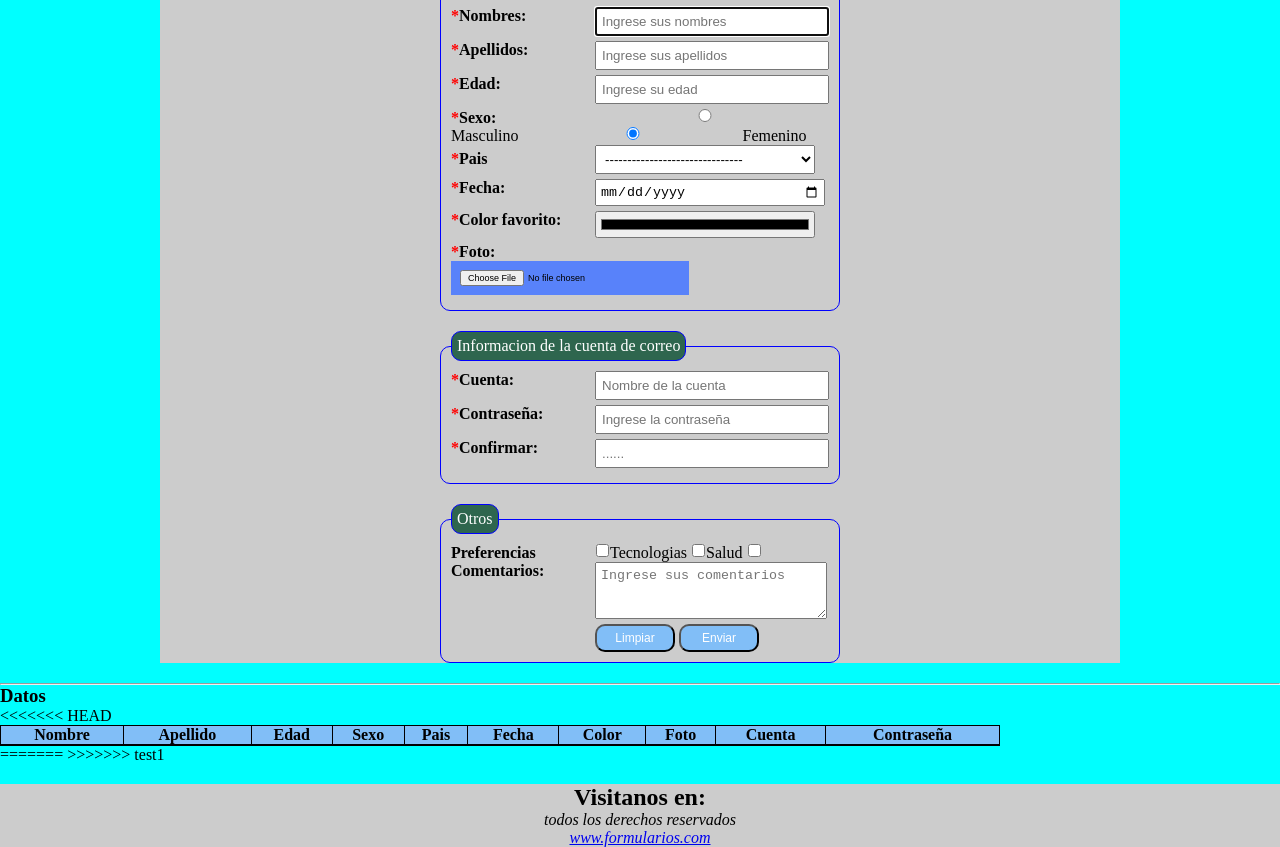
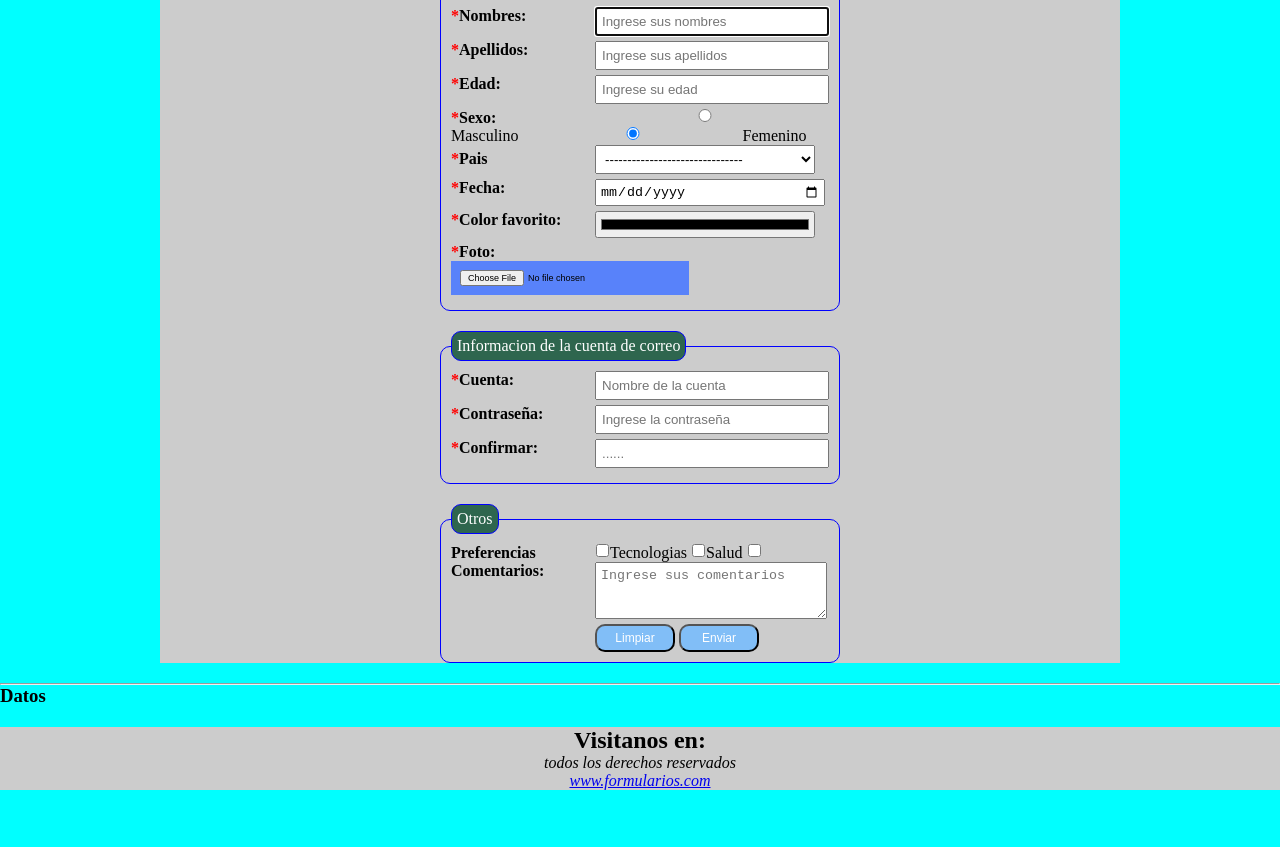
Before and after one commit to Eric-H-R/JSON111, a plain HTML site: page index1.html in a window 1280 px wide. Shown: the part 139-986 px from the top of the page. After the commit the page ends 929 px from the top, so only its background shows below. Drawn offline with Linux system fonts and the light colour scheme.

Commit message:
Se elimino tabla en el index1

```diff
--- a/index1.html
+++ b/index1.html
@@ -100,37 +100,7 @@
     <section>
         <hr/>
     <h3>Datos</h3>
-<<<<<<< HEAD
-        <table>
-          <tr>
-            <th>Nombre</th>
-            <th>Apellido</th>
-            <th>Edad</th>
-            <th>Sexo</th>
-            <th>Pais</th>
-            <th>Fecha</th>
-            <th>Color</th>
-            <th>Foto</th>
-            <th>Cuenta</th>
-            <th>Contraseña</th>
-          </tr>
-          <tr>
-            <th id="n"></th>
-            <th id="a"></th>
-            <th id="e"></th>
-            <th id="s"></th>
-            <th id="p"></th>
-            <th id="f"></th>
-            <th id="c"></th>
-            <th id="ft"></th>
-            <th id="ct"></th>
-            <th id="cs"></th>
 
-          </tr>
-        </table>
-=======
-
->>>>>>> test1
       </section>
     <footer>
         <h2>Visitanos en:</h2>
```
